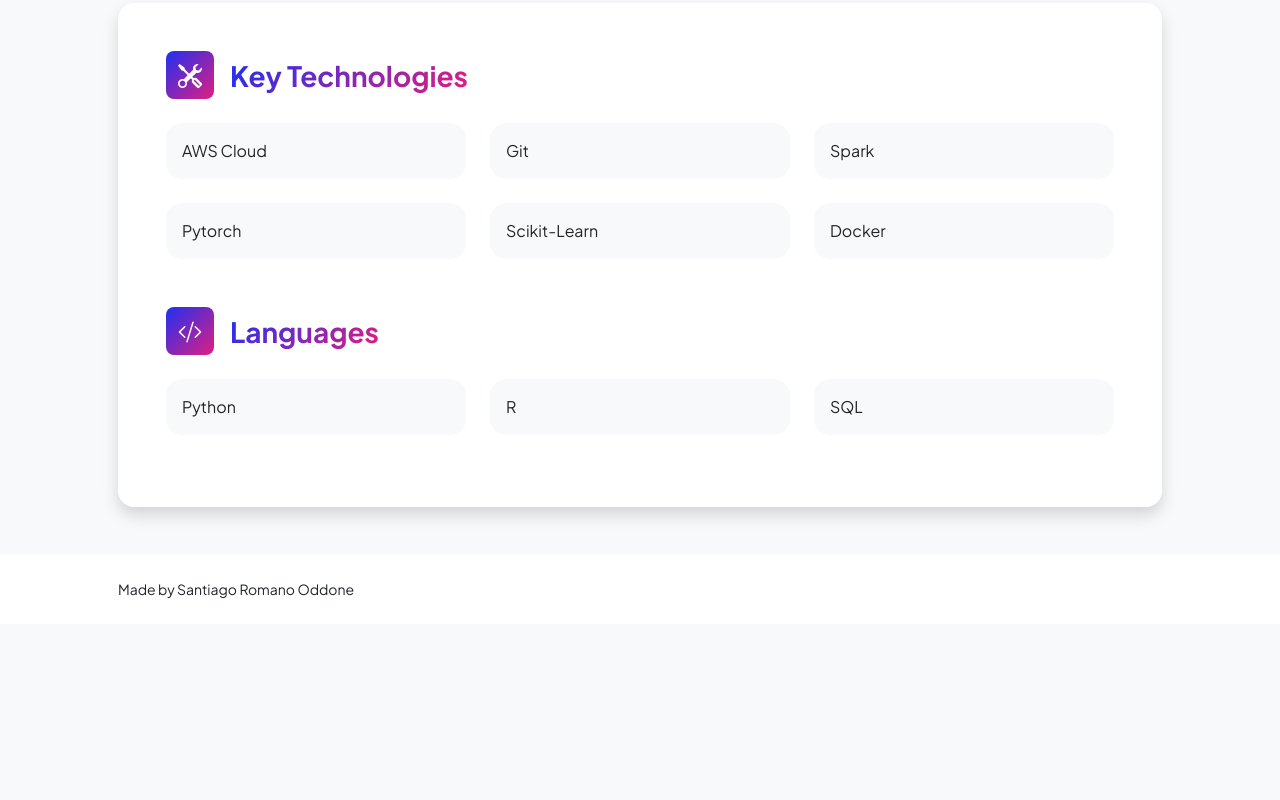
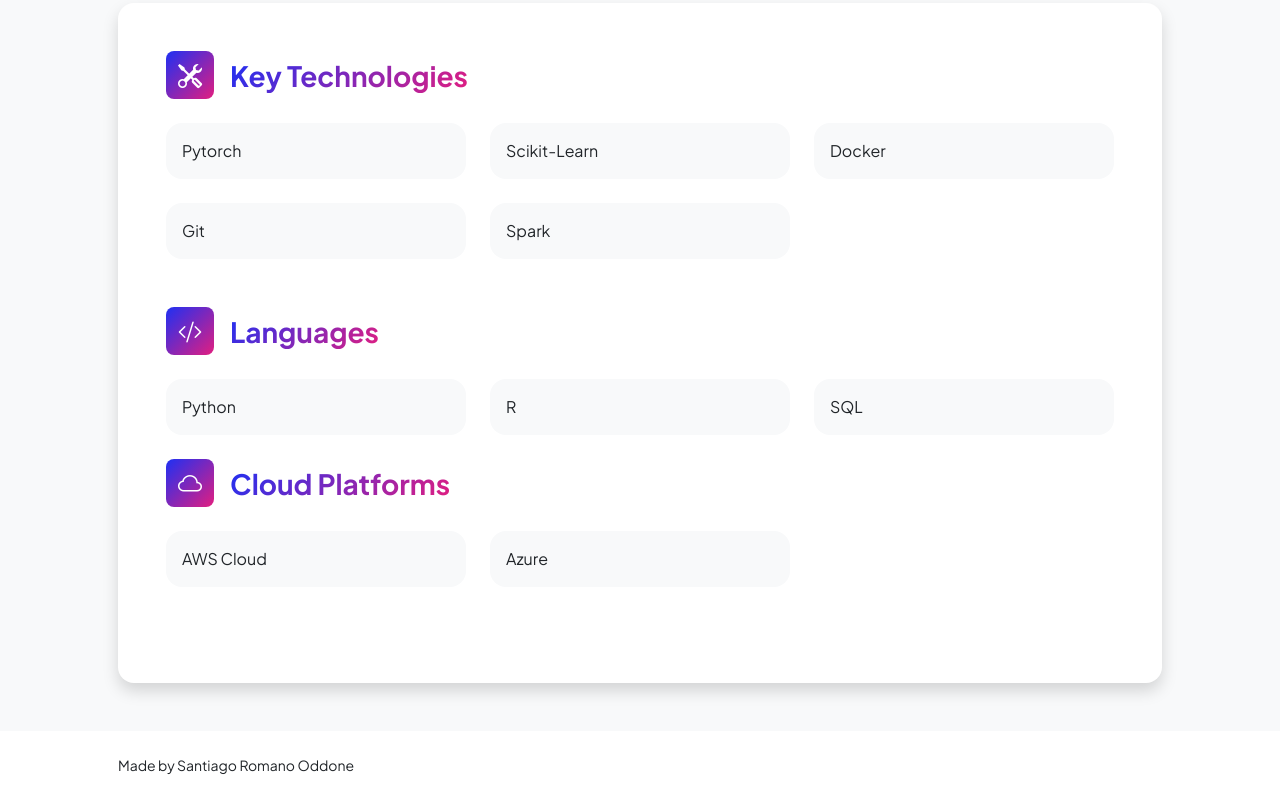
Before and after one commit to SantiagoRomanoOddone/personal-web-site, a plain HTML site: page resume.html in a window 1280 px wide. Shown: the part 2219-3019 px from the top of the page. Before the commit the page ends 2843 px from the top, so only its background shows below. Drawn offline with nearby package versions, Linux system fonts and the light colour scheme.

Commit message:
improving design

```diff
--- a/resume.html
+++ b/resume.html
@@ -226,14 +226,13 @@
                              <h3 class="fw-bolder mb-0"><span class="text-gradient d-inline">Key Technologies</span></h3>
                          </div>
                          <div class="row row-cols-1 row-cols-md-3 mb-4">
-                             <div class="col mb-4 mb-md-0"><div class="d-flex align-items-center bg-light rounded-4 p-3 h-100">AWS Cloud</div></div>
+                            <div class="col mb-4 mb-md-0"><div class="d-flex align-items-center bg-light rounded-4 p-3 h-100">Pytorch</div></div>
+                            <div class="col mb-4 mb-md-0"><div class="d-flex align-items-center bg-light rounded-4 p-3 h-100">Scikit-Learn</div></div>
+                            <div class="col"><div class="d-flex align-items-center bg-light rounded-4 p-3 h-100">Docker</div></div>
+                        </div>
+                         <div class="row row-cols-1 row-cols-md-3 mb-4">
                              <div class="col mb-4 mb-md-0"><div class="d-flex align-items-center bg-light rounded-4 p-3 h-100">Git</div></div>
                              <div class="col"><div class="d-flex align-items-center bg-light rounded-4 p-3 h-100">Spark</div></div>
-                         </div>
-                         <div class="row row-cols-1 row-cols-md-3">
-                             <div class="col mb-4 mb-md-0"><div class="d-flex align-items-center bg-light rounded-4 p-3 h-100">Pytorch</div></div>
-                             <div class="col mb-4 mb-md-0"><div class="d-flex align-items-center bg-light rounded-4 p-3 h-100">Scikit-Learn</div></div>
-                             <div class="col"><div class="d-flex align-items-center bg-light rounded-4 p-3 h-100">Docker</div></div>
                          </div>
                      </div>
                      <!-- Languages list-->
@@ -248,6 +247,21 @@
                              <div class="col"><div class="d-flex align-items-center bg-light rounded-4 p-3 h-100">SQL</div></div>
                          </div>
                      </div>
+                     <!-- Cloud Platforms list -->
+                    <div class="mb-5">
+                        <div class="d-flex align-items-center mb-4">
+                            <div class="feature bg-primary bg-gradient-primary-to-secondary text-white rounded-3 me-3"><i class="bi bi-cloud"></i></div>
+                            <h3 class="fw-bolder mb-0"><span class="text-gradient d-inline">Cloud Platforms</span></h3>
+                        </div>
+                        <div class="row row-cols-1 row-cols-md-3 mb-4">
+                            <div class="col mb-4 mb-md-0">
+                                <div class="d-flex align-items-center bg-light rounded-4 p-3 h-100">AWS Cloud</div>
+                            </div>
+                            <div class="col mb-4 mb-md-0">
+                                <div class="d-flex align-items-center bg-light rounded-4 p-3 h-100">Azure</div>
+                            </div>
+                        </div>
+                    </div>
                  </div>
              </div>
          </section>
```
